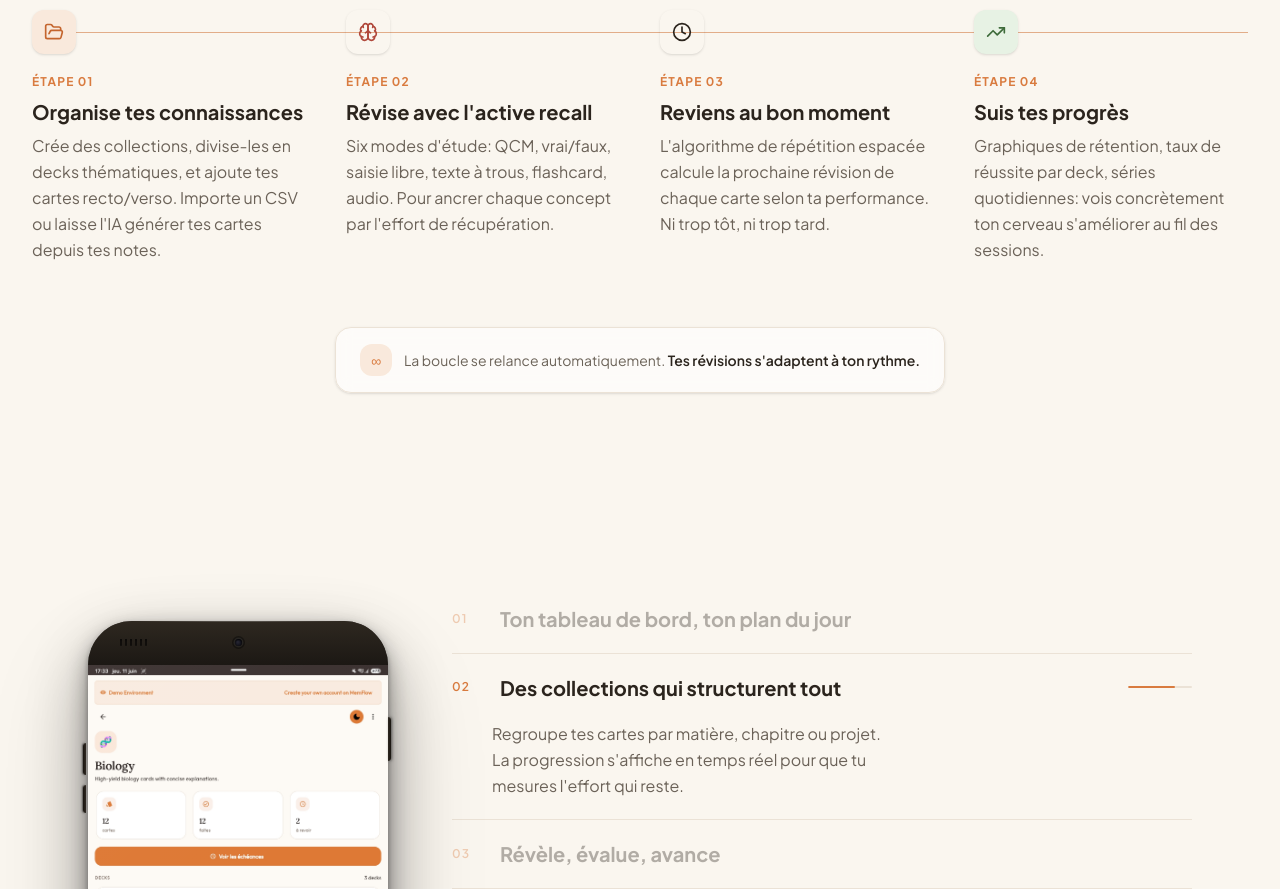
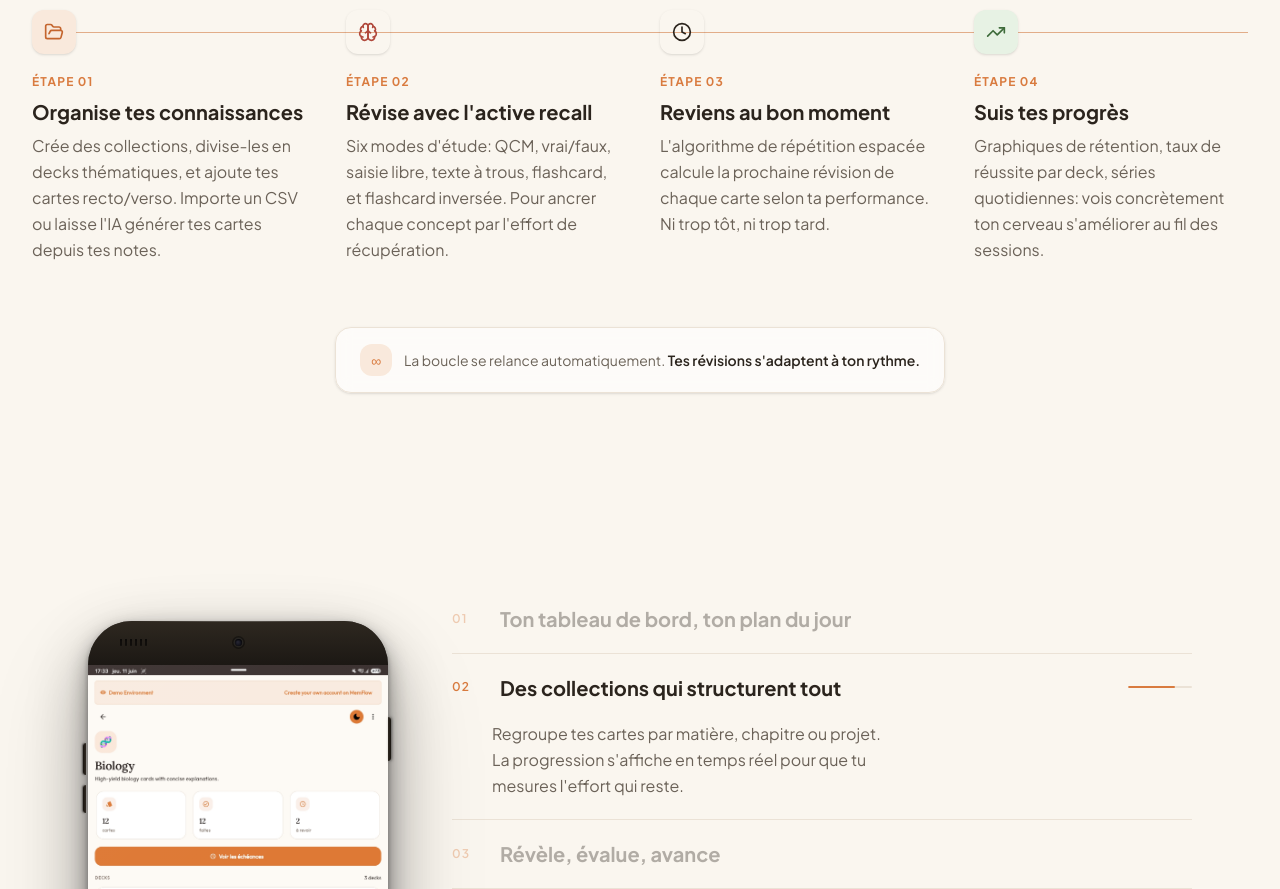
Before and after one commit to Morg9864/memflow, a Next.js app: page / in a window 1280 px wide. Shown: the part 2020-2909 px from the top of the page. Built offline with nearby package versions, Linux system fonts and the light colour scheme.

Commit message:
fix: correct body text in Step 2 for clarity and completeness

```diff
--- a/components/solution-section.tsx
+++ b/components/solution-section.tsx
@@ -29,7 +29,7 @@ const STEPS: Step[] = [
 		number: "02",
 		icon: Brain,
 		title: "Révise avec l'active recall",
-		body: "Six modes d'étude: QCM, vrai/faux, saisie libre, texte à trous, flashcard, audio. Pour ancrer chaque concept par l'effort de récupération.",
+		body: "Six modes d'étude: QCM, vrai/faux, saisie libre, texte à trous, flashcard, et flashcard inversée. Pour ancrer chaque concept par l'effort de récupération.",
 		iconBg: "var(--color-blush)",
 		iconColor: "var(--color-blush-deep)",
 	},
```
